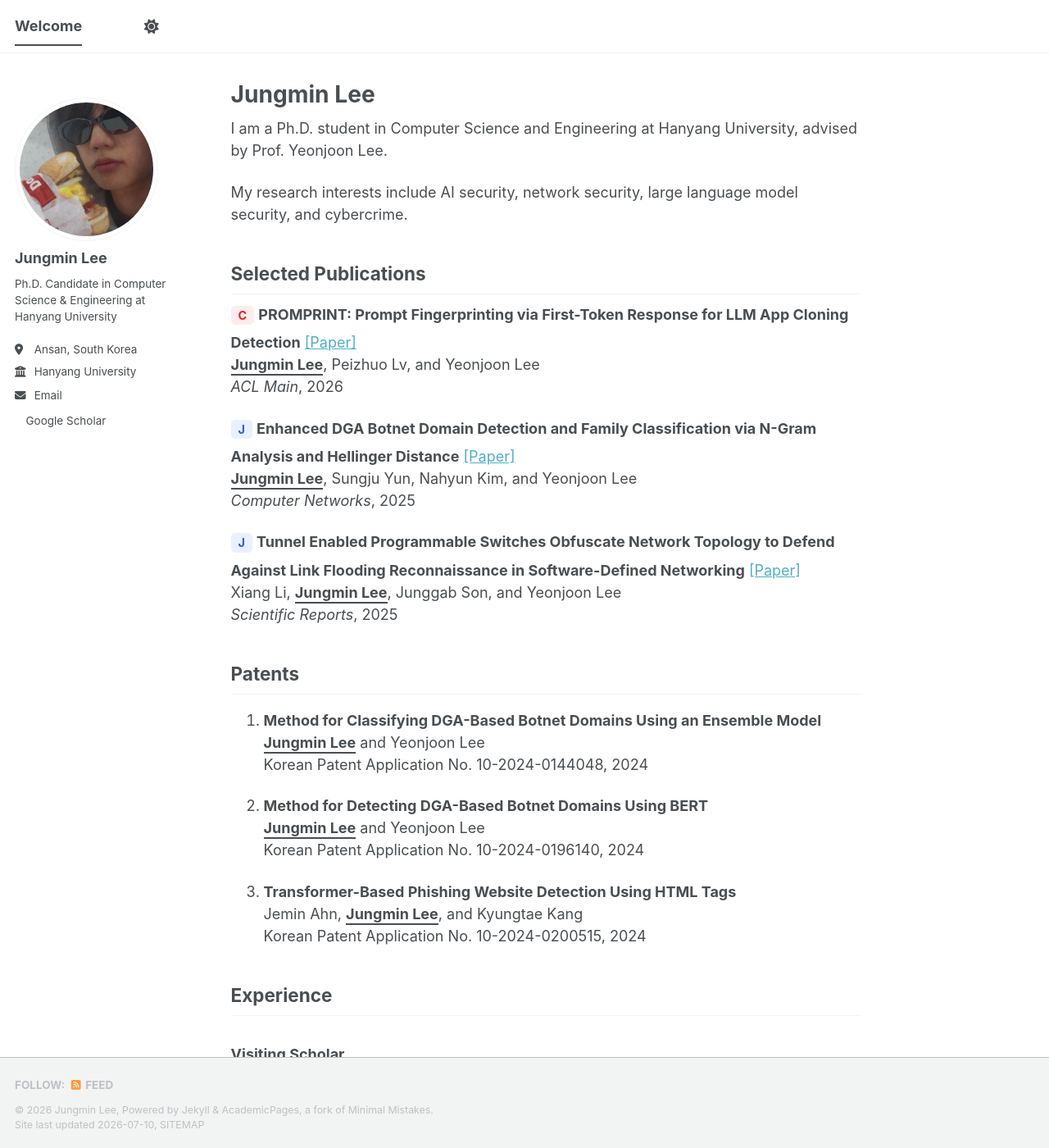
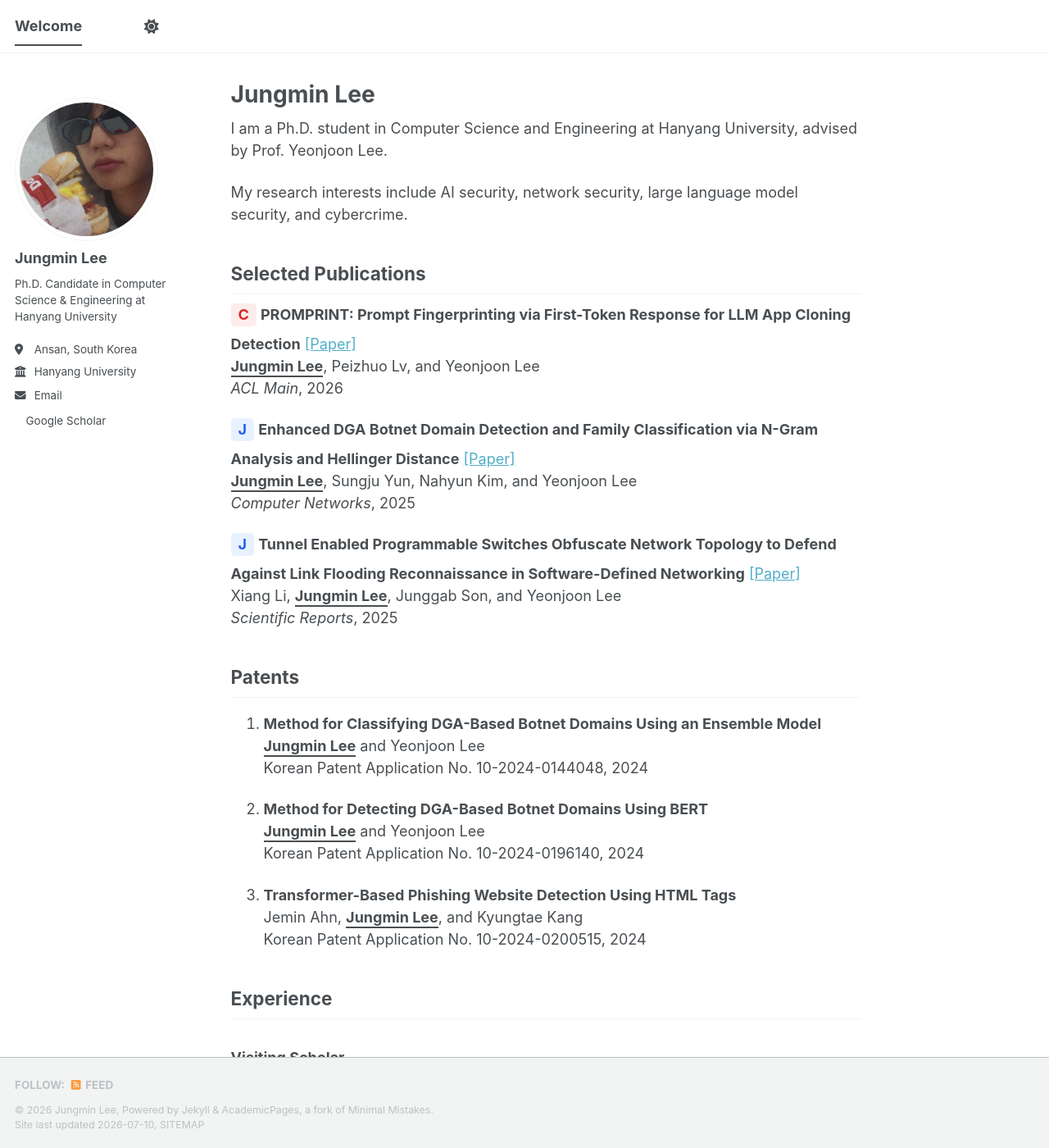
Before and after one commit to jm-lee00/jm-lee00.github.io, a Jekyll site: the page built from _pages/about.md, in a window 1280 px wide and 1400 px high. Shown: the whole window at 82% size. Built offline with Jekyll 4.4.1, drawn with Linux system fonts in a browser that asks for light colours; a style sheet for code colours, icons or effects is not loaded.

Commit message:
Modification

```diff
--- a/_sass/layout/_sidebar.scss
+++ b/_sass/layout/_sidebar.scss
@@ -145,7 +145,7 @@
   vertical-align: top;
   width: 36px;
   // set width only, for non-square avatars
-  // height: 36px;
+  height: 36px;
 
   @include breakpoint($large) {
     display: block;
--- a/assets/css/main.scss
+++ b/assets/css/main.scss
@@ -71,7 +71,7 @@
 
     border-radius: 5px;
 
-    font-size: 0.8rem;
+    font-size: 1rem;
     font-weight: 700;
 
     line-height: 1.2;
```
